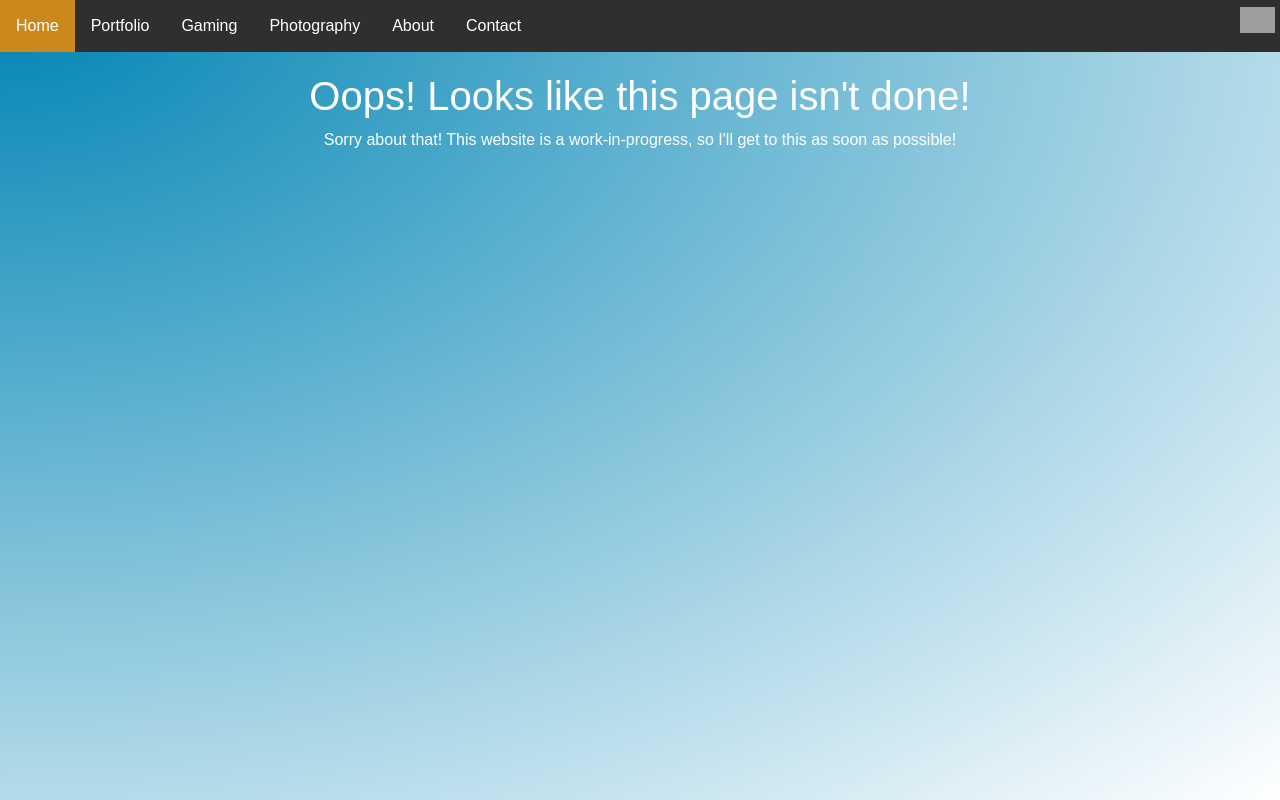
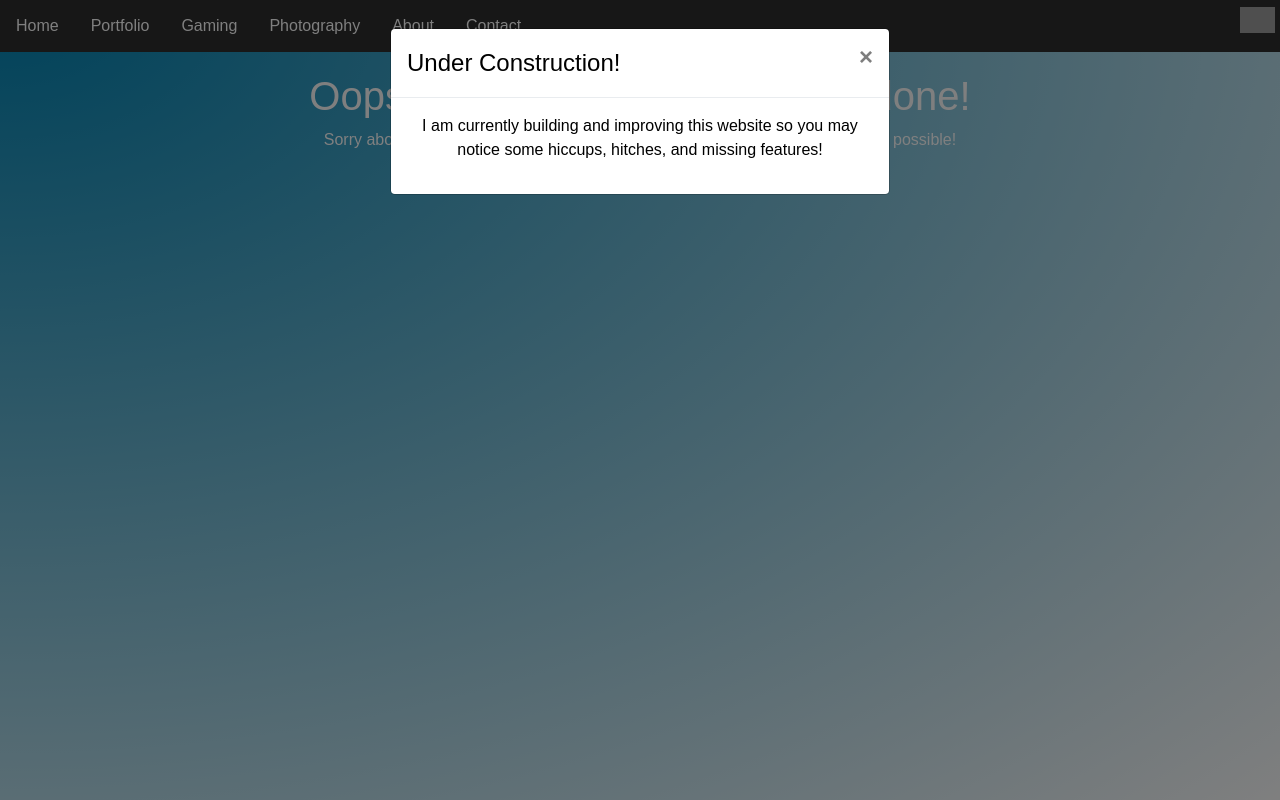
Before and after one commit to ixellorin/ixellorin.github.io, a PHP site: page /views/gaming.html in a window 1280 px wide. Run offline with PHP 8.4, Linux system fonts and the light colour scheme; some web fonts are replaced; grey boxes are pictures that could not be loaded.

Commit message:
Remove modal popup from portfolio page
portfolio pages is essentially done. removing popup warning of incompleteness from home and portfolio pages.

Re-adding to other unworked pages.

```diff
--- a/css/styles.css
+++ b/css/styles.css
@@ -130,19 +130,19 @@ body {
   opacity: 0;
   font-size: 100px;
   animation: slide-up-fade-in ease-out 2s forwards;
-  animation-delay: 2s;
+  animation-delay: 1s;
 }
 
 .cover-text {
   opacity: 0;
   font-size: 30px;
   animation: slide-up-fade-in ease-out 2s forwards;
-  animation-delay: 3s;
+  animation-delay: 2s;
 }
 
 #portfolio-button {
   animation: slide-up-fade-in ease-out 2s forwards;
-  animation-delay: 4s;
+  animation-delay: 3s;
 }
 
 @keyframes slide-up-fade-in {
--- a/views/gaming.html
+++ b/views/gaming.html
@@ -33,7 +33,31 @@
     <p>Sorry about that! This website is a work-in-progress, so I'll get to this as soon as possible!</p>
 </div>
 
+<!-- Modal -->
+ <div class="modal fade" id="myModal" role="dialog">
+   <div class="modal-dialog">
+
+     <!-- Modal content-->
+     <div class="modal-content">
+       <div class="modal-header">
+       <h4 class="modal-title">Under Construction!</h4>
+         <button type="button" class="close" data-dismiss="modal">&times;</button>
+       </div>
+       <div class="modal-body">
+         <p>I am currently building and improving this website so you may notice some hiccups, hitches, and missing features!</p>
+       </div>
+     </div>
+
+   </div>
+ </div>
+
  <!-- Optional JavaScript -->
+
+ <script>
+ $(window).on('load',function(){
+     $('#myModal').modal('show');
+ });
+ </script>
 
 
 <script src="https://code.jquery.com/jquery-3.3.1.slim.min.js" integrity="sha384-q8i/X+965DzO0rT7abK41JStQIAqVgRVzpbzo5smXKp4YfRvH+8abtTE1Pi6jizo" crossorigin="anonymous"></script>
```
Also changed, not shown: index.html (+6 -6 lines), views/about.html (+25 -0 lines), views/contact.html (+24 -0 lines), views/photography.html (+24 -0 lines), views/portfolio.html (+21 -21 lines).
